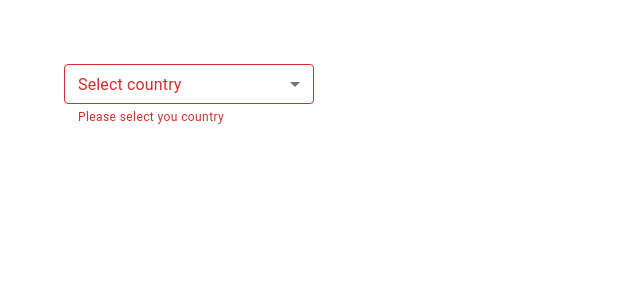
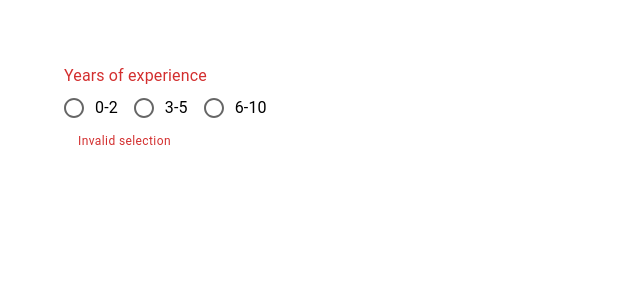
Before and after one commit to alvish-shrestha/react-mui-demo, a React (Create React App) app: page / in a window 1280 px wide. Shown: the top 300 px of the page, without its empty margins (0-640 px from the left). Built offline with nearby package versions, Linux system fonts and the light colour scheme.

Commit message:
adio button

```diff
--- a/src/App.tsx
+++ b/src/App.tsx
@@ -1,5 +1,6 @@
-import './App.css';
-import { MuiSelect } from './components/MuiSelect';
+import "./App.css";
+import { MuiRadioButton } from "./components/MuiRadioButton";
+// import { MuiSelect } from './components/MuiSelect';
 // import { MuiTextField } from './components/MuiTextField';
 // import { MuiButton } from './components/MuiButton';
 // import { MuiTypography } from './components/MuiTypography';
@@ -10,7 +11,8 @@
       {/* <MuiTypography /> */}
       {/* <MuiButton /> */}
       {/* <MuiTextField /> */}
-      <MuiSelect />
+      {/* <MuiSelect /> */}
+      <MuiRadioButton />
     </div>
   );
 }
--- /dev/null
+++ b/src/components/MuiRadioButton.tsx
@@ -0,0 +1,44 @@
+import {
+  Box,
+  FormControl,
+  FormLabel,
+  FormControlLabel,
+  RadioGroup,
+  Radio,
+  FormHelperText,
+} from "@mui/material";
+import { useState } from "react";
+
+export const MuiRadioButton = () => {
+  const [value, setValue] = useState("");
+  const handleChange = (event: React.ChangeEvent<HTMLInputElement>) => {
+    setValue(event.target.value);
+  };
+
+  return (
+    <Box>
+      <FormControl error>
+        <FormLabel id="job-experience-goup-label">
+          Years of experience
+        </FormLabel>
+        <RadioGroup
+          name="job-experience-group"
+          aria-label="job-experience-goup-label"
+          value={value}
+          onChange={handleChange}
+          row
+        >
+          <FormControlLabel
+            control={<Radio size="medium" color="secondary" />}
+            label="0-2"
+            value={"0-2"}
+          />
+          <FormControlLabel control={<Radio />} label="3-5" value={"3-5"} />
+          <FormControlLabel control={<Radio />} label="6-10" value={"6-10"} />
+        </RadioGroup>
+
+        <FormHelperText>Invalid selection</FormHelperText>
+      </FormControl>
+    </Box>
+  );
+};
```
